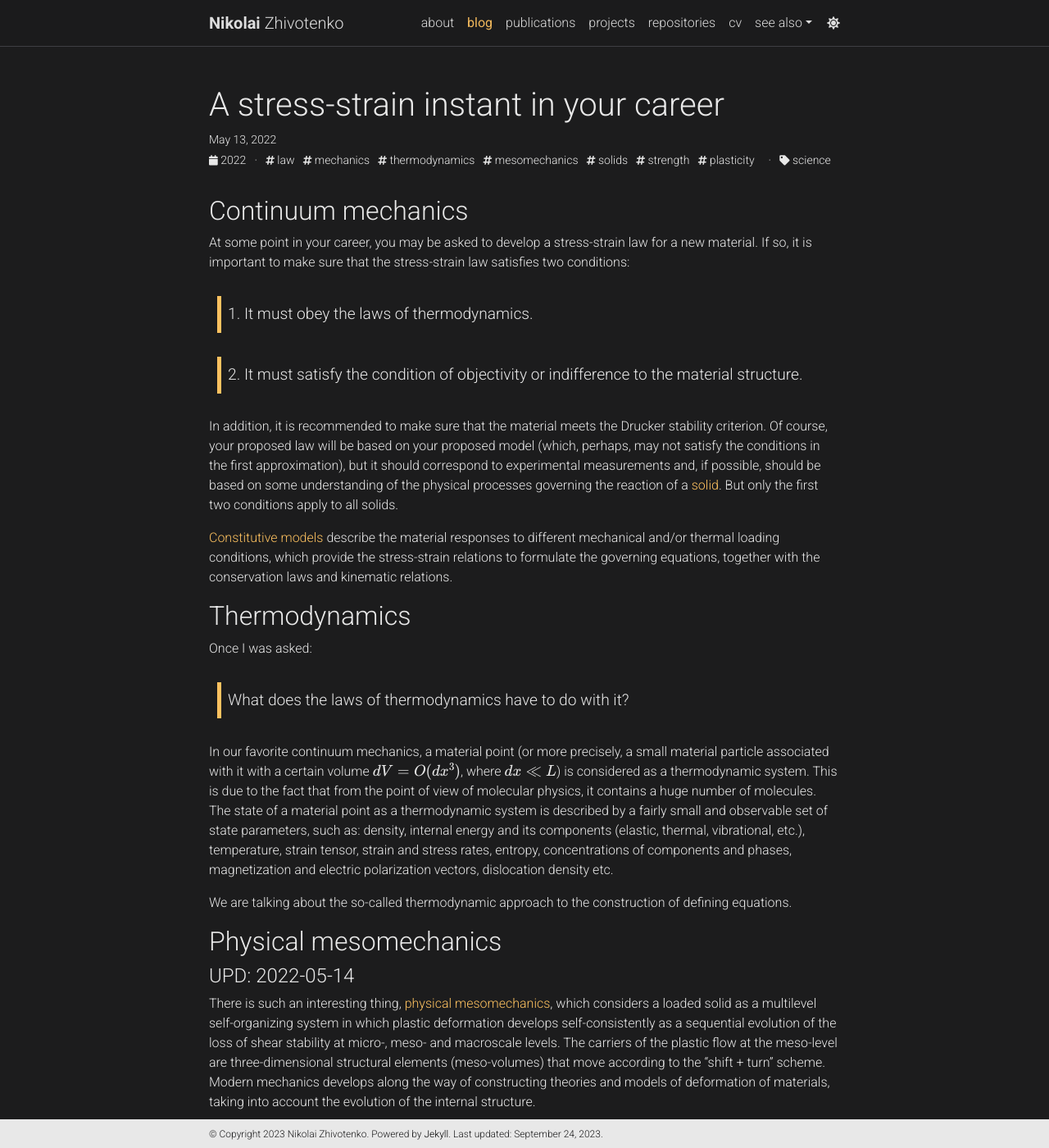
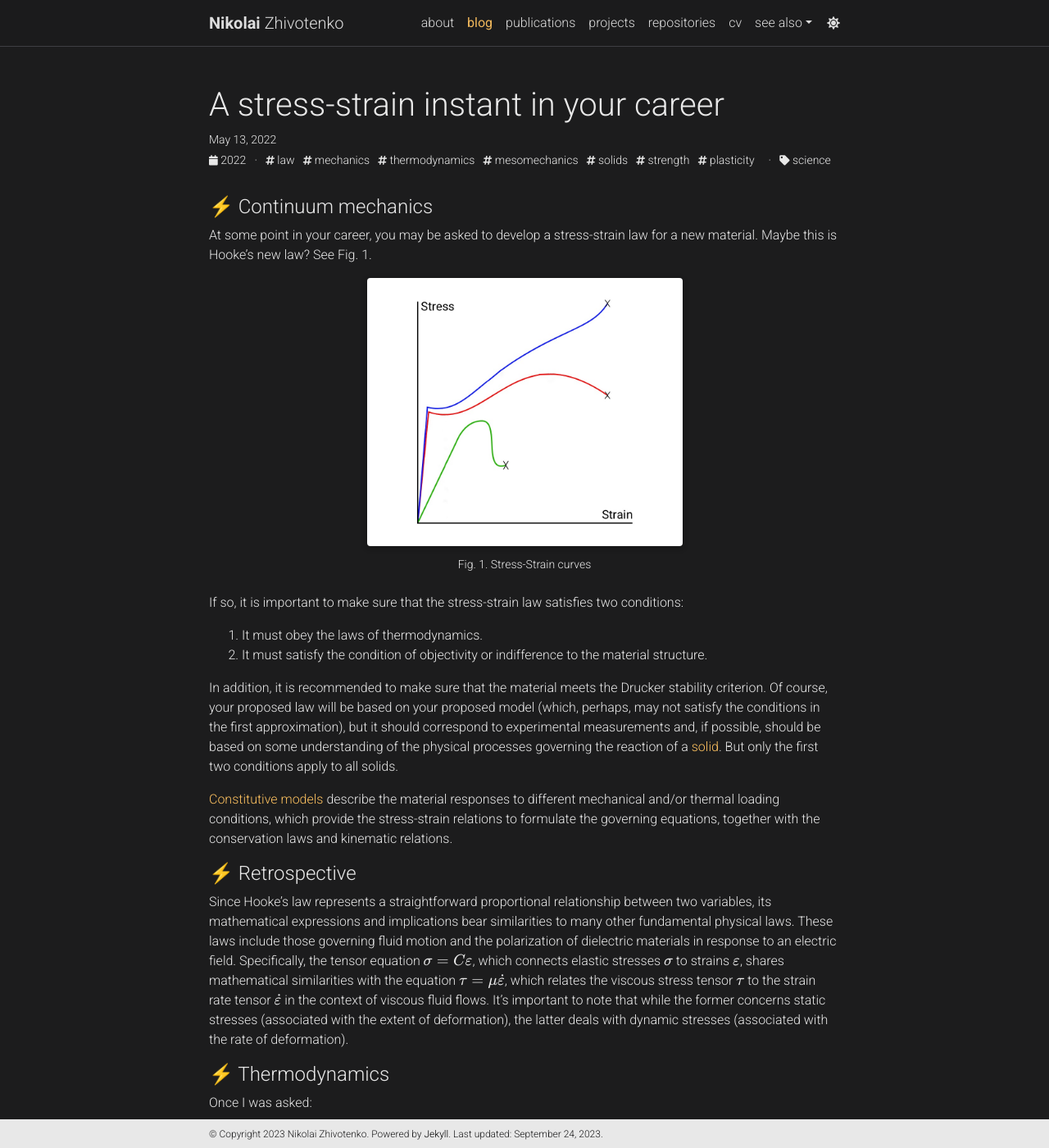
Before and after one commit to niko-zvt/Hermes, a Jekyll site: the page built from _posts/2022-05-13-stress-strain-instant-in-your-career.md, in a window 1280 px wide and 1400 px high. Shown: the whole window at 82% size. Built offline with Jekyll 4.4.1, drawn with Linux system fonts in a browser that asks for light colours; full-size pictures stand in for the smaller copies a plugin makes; comment, search, counter and statistics services are not loaded; a style sheet for code colours, icons or effects is not loaded; some of the changed text lies outside the part shown.

Commit message:
Updated article
A stress-strain instant in your career

````diff
--- a/_posts/2022-05-13-stress-strain-instant-in-your-career.md
+++ b/_posts/2022-05-13-stress-strain-instant-in-your-career.md
@@ -8,21 +8,38 @@ comments: true
 categories: science
 ---
 
-## Continuum mechanics
-At some point in your career, you may be asked to develop a stress-strain law for a new material. If so, it is important to make sure that the stress-strain law satisfies two conditions:
+#### ⚡️ Continuum mechanics
 
-<blockquote>
+At some point in your career, you may be asked to develop a stress-strain law for a new material. Maybe this is Hooke's new law? See Fig. 1.
+
+<div class="row mt-3">
+    <div class="col-sm mt-3 mt-md-0">
+        <center>
+        {% include figure.html
+        path="/assets/img/blog/2022/stress-strain-instant-in-your-career/laws.jpg"
+        title="Stress-Strain curves"
+        width="50%"
+        class="img-fluid rounded z-depth-1"
+        caption-small="Fig. 1. Stress-Strain curves"
+        zoomable=true %}
+        </center>
+    </div>
+</div>
+
+If so, it is important to make sure that the stress-strain law satisfies two conditions:
+
 1. It must obey the laws of thermodynamics.
-</blockquote>
-<blockquote>
 2. It must satisfy the condition of objectivity or indifference to the material structure.
-</blockquote>
 
 In addition, it is recommended to make sure that the material meets the Drucker stability criterion. Of course, your proposed law will be based on your proposed model (which, perhaps, may not satisfy the conditions in the first approximation), but it should correspond to experimental measurements and, if possible, should be based on some understanding of the physical processes governing the reaction of a [solid](https://en.wikipedia.org/wiki/Solid_mechanics). But only the first two conditions apply to all solids.
 
 [Constitutive models](https://en.wikipedia.org/wiki/Constitutive_equation) describe the material responses to different mechanical and/or thermal loading conditions, which provide the stress-strain relations to formulate the governing equations, together with the conservation laws and kinematic relations.
 
-## Thermodynamics
+#### ⚡️ Retrospective
+
+Since Hooke's law represents a straightforward proportional relationship between two variables, its mathematical expressions and implications bear similarities to many other fundamental physical laws. These laws include those governing fluid motion and the polarization of dielectric materials in response to an electric field. Specifically, the tensor equation $$ \sigma = C \varepsilon $$, which connects elastic stresses $$ \sigma $$ to strains $$ \varepsilon $$, shares mathematical similarities with the equation $$ \tau = \mu \dot \varepsilon $$, which relates the viscous stress tensor $$ \tau $$ to the strain rate tensor $$ \dot \varepsilon $$ in the context of viscous fluid flows. It's important to note that while the former concerns static stresses (associated with the extent of deformation), the latter deals with dynamic stresses (associated with the rate of deformation).
+
+#### ⚡️ Thermodynamics
 Once I was asked:
 
 <blockquote>
@@ -33,14 +50,33 @@ In our favorite continuum mechanics, a material point (or more precisely, a smal
 
 We are talking about the so-called thermodynamic approach to the construction of defining equations.
 
-## Physical mesomechanics
-#### UPD: 2022-05-14
+#### ⚡️ Physical mesomechanics
+
 There is such an interesting thing, [physical mesomechanics](https://www.springer.com/journal/40334), which considers a loaded solid as a multilevel self-organizing system in which plastic deformation develops self-consistently as a sequential evolution of the loss of shear stability at micro-, meso- and macroscale levels. The carriers of the plastic flow at the meso-level are three-dimensional structural elements (meso-volumes) that move according to the "shift + turn" scheme. Modern mechanics develops along the way of constructing theories and models of deformation of materials, taking into account the evolution of the internal structure.
 
 Physical mesomechanics aims to combine the questions of mechanics of deformable solids in continuum mechanics with the questions of physics of strength and plasticity, which are based on the theory of dislocations.
 
-```
-Physical mesomechanics = Mechanics of deformable solids + Physics of strength and plasticity
-```
+$$
+    \begin{array}{@{}c@{}}
+    Physical \\
+    mesomechanics \\
+    \end{array}
+
+    \: = \:
+
+    \begin{array}{@{}c@{}}
+    Mechanics \: of \\
+    deformable \: solids \\
+    \end{array}
+
+    \: + \:
+
+    \begin{array}{@{}c@{}}
+    Physics \: of \: strength \\
+    and \: plasticity \\
+    \end{array}
+$$
+
+
 
 The two conditions discussed at the beginning apply to the classical theory of a deformed solids, which extends the mechanics of a material point to the case of a continuous material environment.
````
Also changed, not shown: assets/img/blog/2022/stress-strain-instant-in-your-career/laws.jpg (added).
